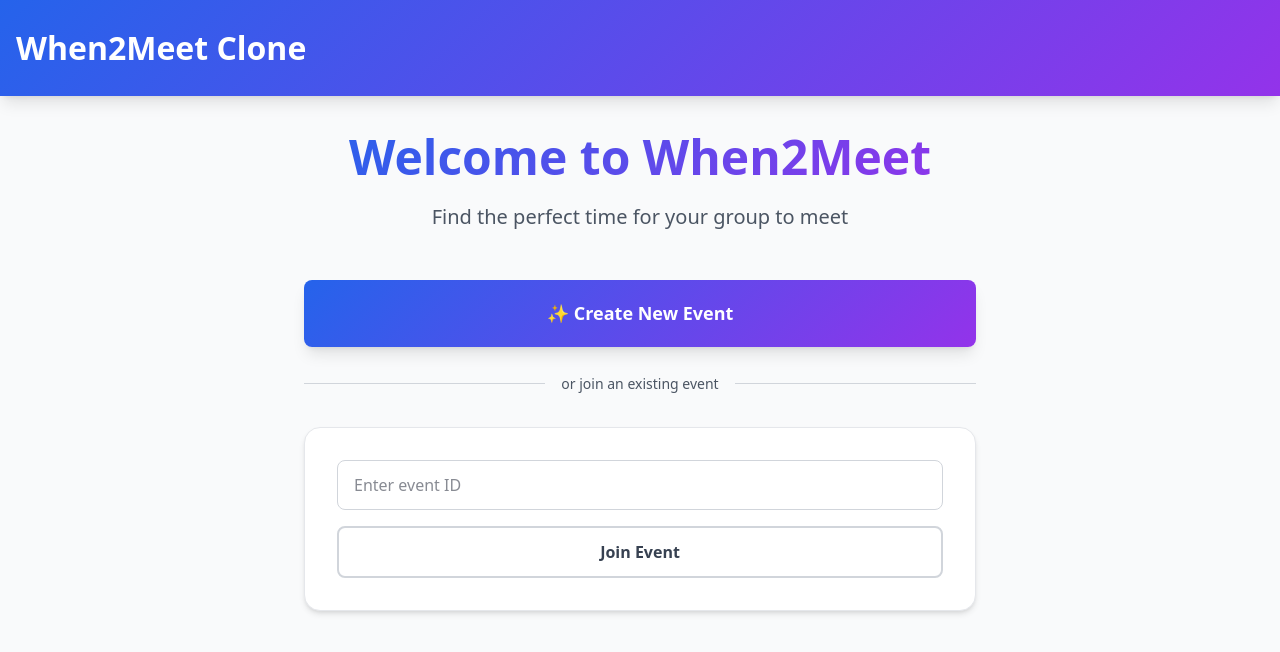
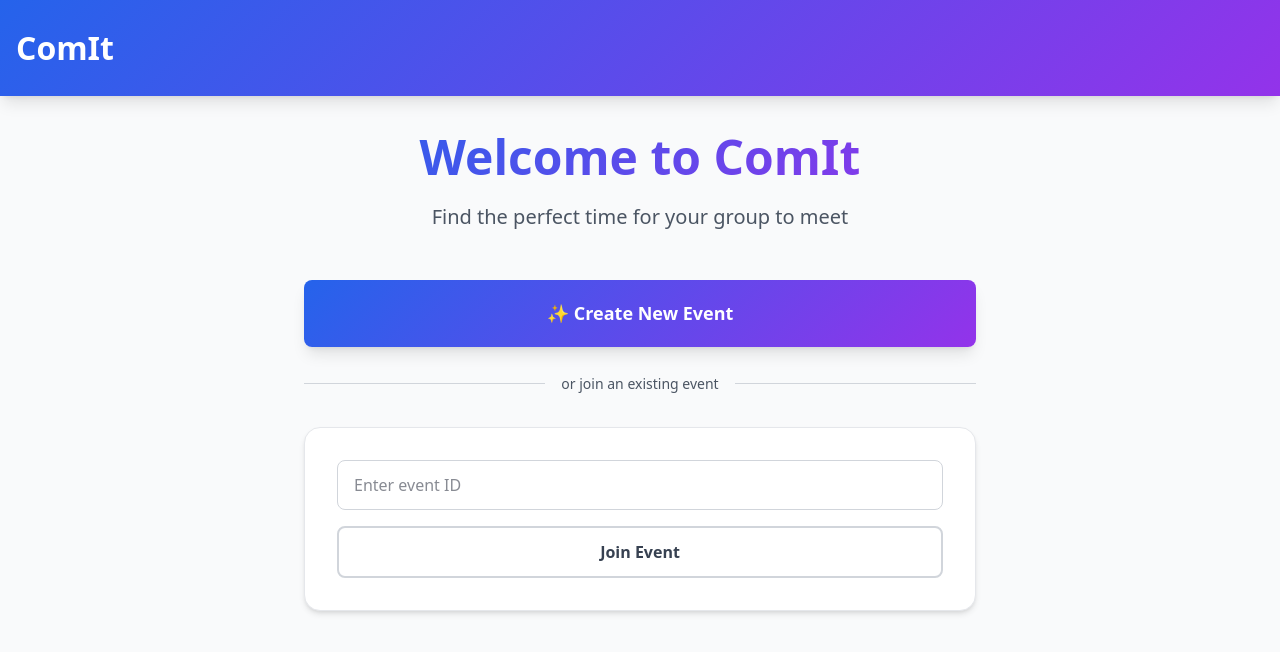
Before and after one commit to Patrick-Sheng/New_When2Meet, a React (Vite) app: page / in a window 1280 px wide. Shown: the top 652 px of the page. Built offline with nearby package versions, Linux system fonts and the light colour scheme.

Commit message:
doc: renamed the project from new-when2meet to ComIt

```diff
--- a/index.html
+++ b/index.html
@@ -1,13 +1,16 @@
 <!doctype html>
 <html lang="en">
+
 <head>
   <meta charset="UTF-8" />
   <link rel="icon" type="image/svg+xml" href="/vite.svg" />
   <meta name="viewport" content="width=device-width, initial-scale=1.0" />
-    <title>new-when2meet</title>
+  <title>ComIt - Come and Find a Perfect Time to Meet</title>
 </head>
+
 <body>
   <div id="root"></div>
   <script type="module" src="/src/main.tsx"></script>
 </body>
+
 </html>
--- a/package.json
+++ b/package.json
@@ -1,5 +1,5 @@
 {
-  "name": "new-when2meet",
+  "name": "comit",
   "private": true,
   "version": "0.0.0",
   "type": "module",
--- a/src/App.tsx
+++ b/src/App.tsx
@@ -34,7 +34,7 @@
     <div className="app-container">
       <header className="app-header">
         <div className="app-header-content">
-          <h1>When2Meet Clone</h1>
+          <h1>ComIt</h1>
         </div>
       </header>
 
--- a/src/components/HomeView.tsx
+++ b/src/components/HomeView.tsx
@@ -23,7 +23,7 @@
     <div className="home-view">
       <div className="home-header">
         <h2 className="gradient-text home-title">
-          Welcome to When2Meet
+          Welcome to ComIt
         </h2>
         <p className="home-subtitle">
           Find the perfect time for your group to meet
```
Lines whose indentation alone changed are shown as unchanged.
